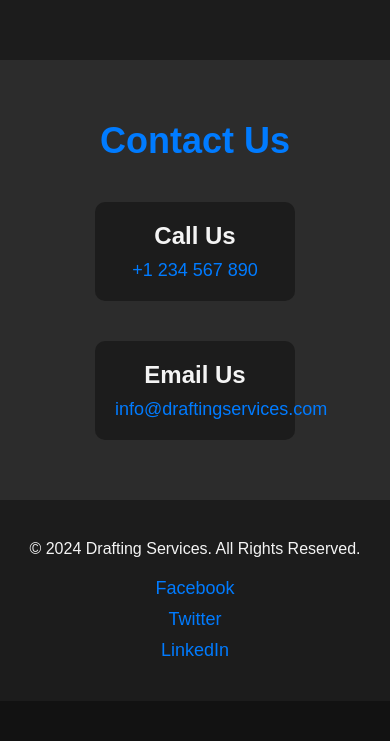
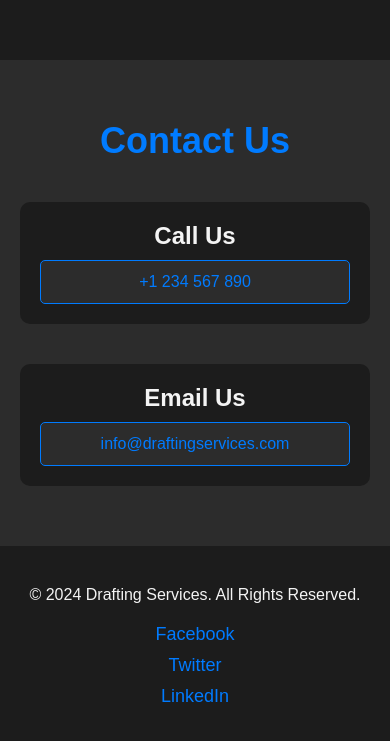
Before and after one commit to Zayan-Coder/Khamruddin-ahmed-draftings, a plain HTML site: page Index.html in a window 390 px wide. Shown: the part 2275-3016 px from the top of the page. Before the commit the page ends 2976 px from the top, so only its background shows below. Drawn offline with Linux system fonts and the light colour scheme.

Commit message:
Update Index.html

```diff
--- a/Index.html
+++ b/Index.html
@@ -6,7 +6,6 @@
     <meta http-equiv="X-UA-Compatible" content="ie=edge">
     <title>Drafting Services</title>
     <style>
-
 /* General reset and base styles */
 * {
     margin: 0;
@@ -189,10 +188,11 @@ body {
     background-color: #1c1c1c;
     padding: 20px;
     border-radius: 10px;
-    width: 200px;
+    width: 220px; /* Increased width for button content */
     color: #f4f4f4;
     text-align: center;
     transition: background-color 0.3s;
+    word-wrap: break-word; /* Ensure text wraps within the button */
 }
 
 .contact-item h3 {
@@ -201,13 +201,31 @@ body {
 }
 
 .contact-item a {
+    display: block;
     color: #007bff;
     text-decoration: none;
     font-size: 18px;
+    padding: 10px 0; /* Adjust padding for better fit */
+    border-radius: 5px;
+    background-color: #2c2c2c;
+    border: 1px solid #007bff;
 }
 
 .contact-item a:hover {
     color: #0056b3;
+    background-color: #333;
+}
+
+/* Ensure buttons and text don't overflow on mobile */
+@media (max-width: 768px) {
+    .contact-item {
+        width: 100%; /* Full width on mobile */
+    }
+
+    .contact-item a {
+        font-size: 16px; /* Slightly smaller font size for mobile */
+        padding: 12px;
+    }
 }
 
 /* Footer Section */
@@ -246,7 +264,6 @@ body {
         gap: 10px;
     }
 }
-
     </style>
 </head>
 <body>
```
